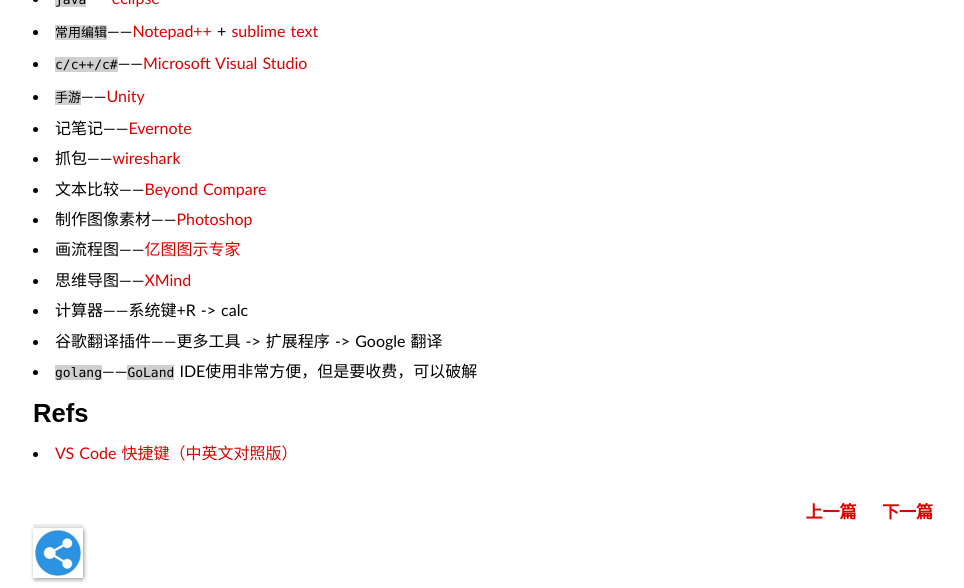
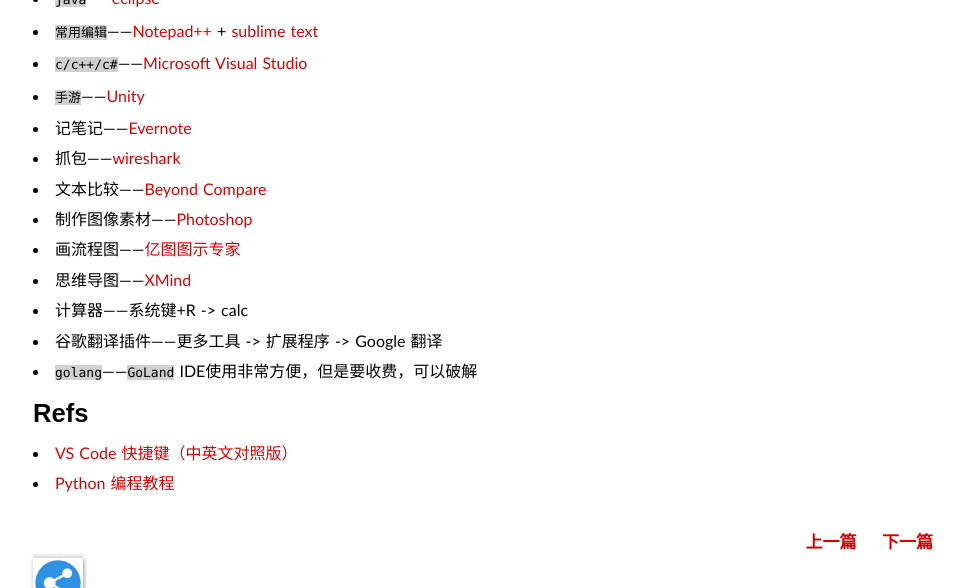
Before and after one commit to duyanghao/duyanghao.github.io, a Jekyll site: the page built from _posts/2016-12-29-IDE_summary.md, in a window 1280 px wide and 900 px high, scrolled down 8003 px, cut to the strip 0-588 px from the top of the window. Shown: the whole strip, without its empty margins (157-1121 px from the left). Built offline with Jekyll 4.4.1, drawn with Linux system fonts in a browser that asks for light colours; some web fonts are replaced; comment, search, counter and statistics services are not loaded.

Commit message:
贡献一个有益的来源
我包括一个讨论 python 的链接，我希望它对您的存储库有益，并帮助您的读者了解更多关于该主题的信息。 我希望你会发现这是值得的。 谢谢你。

```diff
--- a/_posts/2016-12-29-IDE_summary.md
+++ b/_posts/2016-12-29-IDE_summary.md
@@ -259,3 +259,4 @@
 # Refs
 
 * [VS Code 快捷键（中英文对照版）](https://segmentfault.com/a/1190000007688656)
+* [Python 编程教程](https://www.scaler.com/topics/python/)
```
